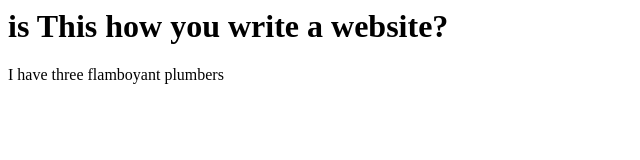
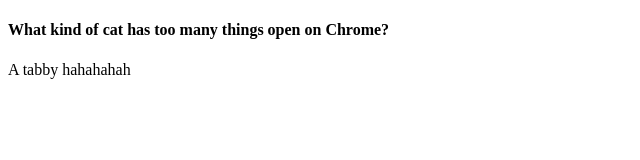
Before and after one commit to pixelphon/wl2022-test, a plain HTML site: page index.html in a window 1280 px wide. Shown: the whole page, without its empty margins (0-640 px from the left). Drawn offline with Linux system fonts and the light colour scheme.

Commit message:
A creaminaL CommiT

```diff
--- a/index.html
+++ b/index.html
@@ -1,2 +1,13 @@
-<h1>is This how you write a website?</h1>
-<div>I have three flamboyant plumbers</div>
+<!DOCTYPE html>
+<html lang="en">
+  <head>
+    <meta charset="UTF-8" />
+    <meta http-equiv="X-UA-Compatible" content="IE=edge" />
+    <meta name="viewport" content="width=device-width, initial-scale=1.0" />
+    <title>Catbook</title>
+  </head>
+  <body>
+    <h4>What kind of cat has too many things open on Chrome?</h4>
+    <div>A tabby hahahahah</div>
+  </body>
+</html>
```
